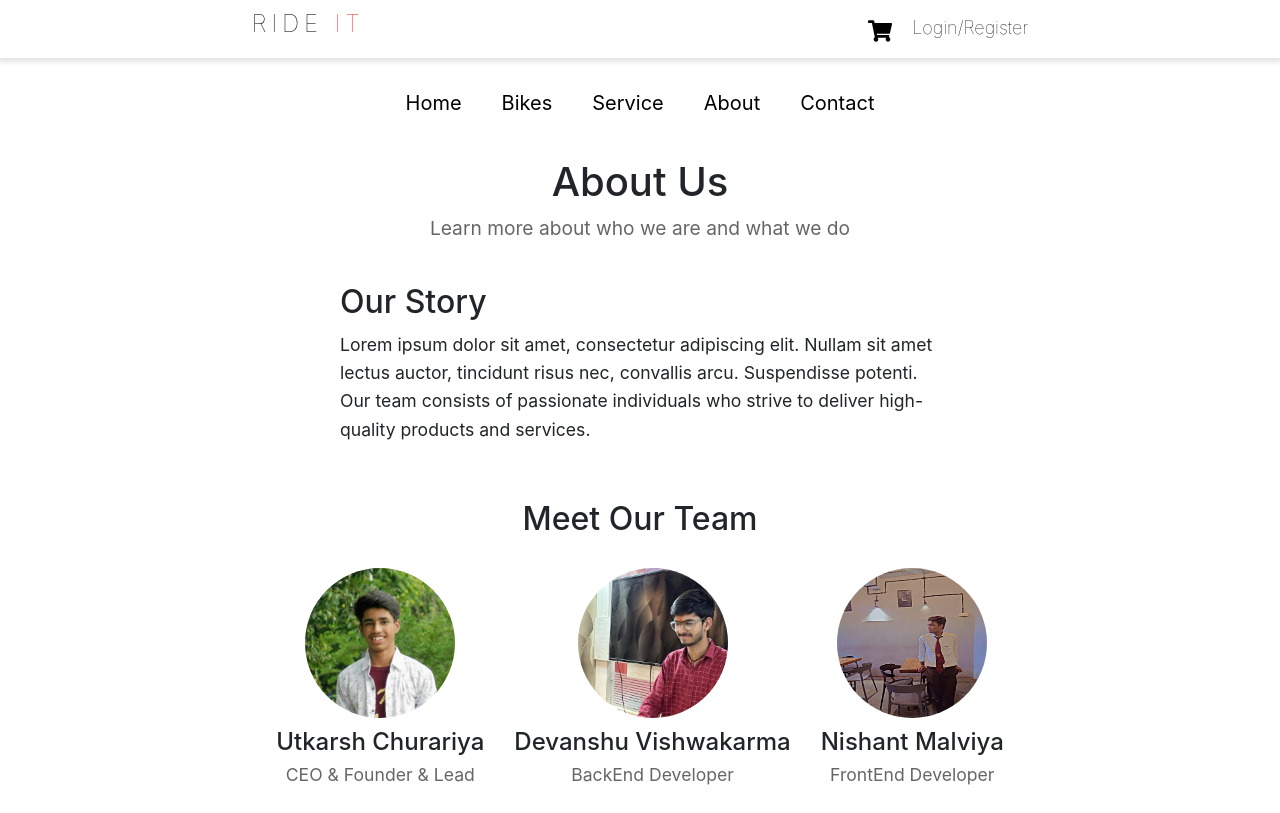
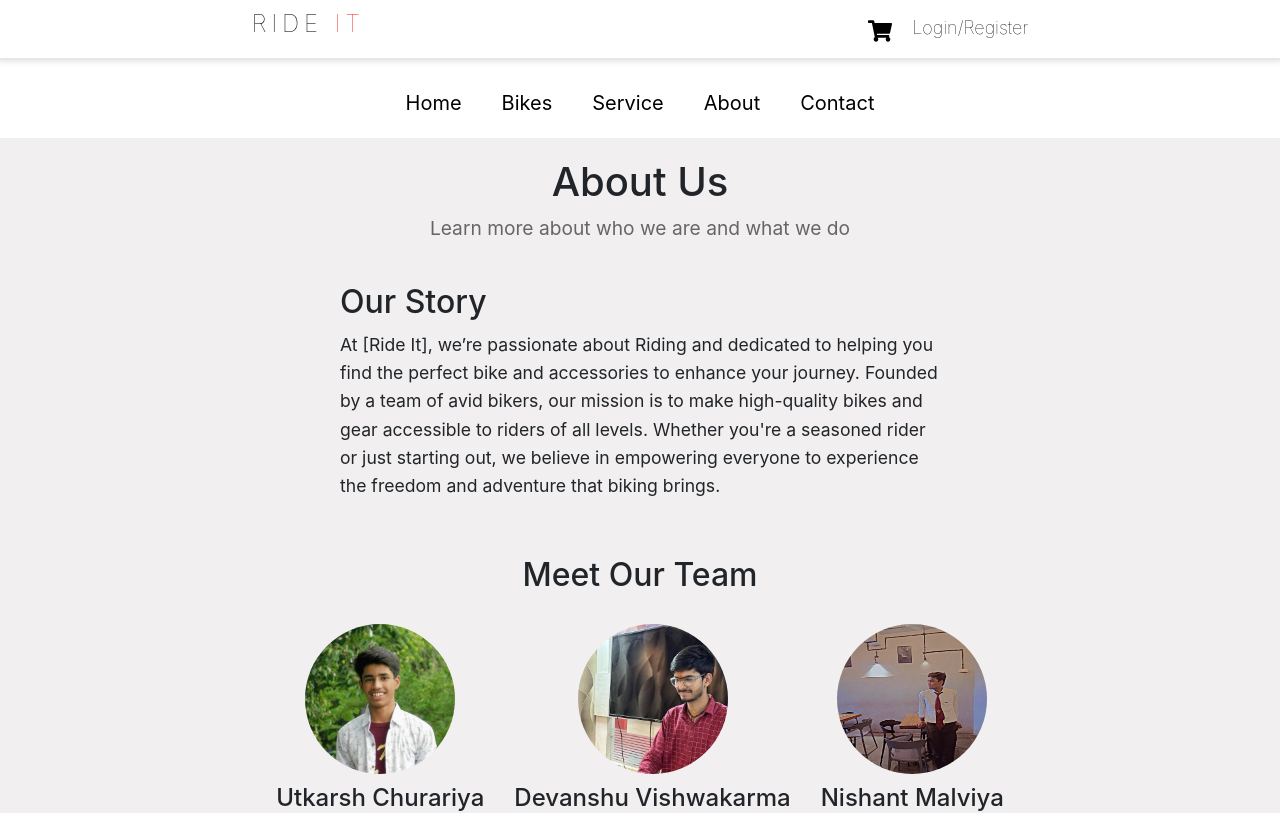
Before and after one commit to Utk1rs8/React_internship, a React (Create React App) app: page /about in a window 1280 px wide. Shown: the top 813 px of the page. Built offline with nearby package versions, Linux system fonts and the light colour scheme.

Commit message:
Login-page

```diff
--- a/src/About.js
+++ b/src/About.js
@@ -18,8 +18,7 @@ const About = () => {
         <div className="about-content">
           <h2>Our Story</h2>
           <p>
-            Lorem ipsum dolor sit amet, consectetur adipiscing elit. Nullam sit amet lectus auctor, tincidunt risus nec, convallis arcu. Suspendisse potenti.
-            Our team consists of passionate individuals who strive to deliver high-quality products and services.
+          At [Ride It], we’re passionate about Riding and dedicated to helping you find the perfect bike and accessories to enhance your journey. Founded by a team of avid bikers, our mission is to make high-quality bikes and gear accessible to riders of all levels. Whether you're a seasoned rider or just starting out, we believe in empowering everyone to experience the freedom and adventure that biking brings.
           </p>
         </div>
       </div>
--- a/src/LoginForm.js
+++ b/src/LoginForm.js
@@ -51,8 +51,8 @@ const LoginForm = () => {
                         value={userType}
                         onChange={(e) => setUserType(e.target.value)}
                     >
-                        <option value="client">Client</option>
-                        <option value="admin">Admin</option>
+                        <option style={{backgroundColor:"black", fontSize:"14px"}} value="client">Client</option>
+                        <option style={{backgroundColor:"black", fontSize:"14px"}} value="admin">Admin</option>
                     </select>
                 </div>
 
--- a/src/index.css
+++ b/src/index.css
@@ -715,7 +715,7 @@
   -webkit-font-smoothing: antialiased;
   -moz-osx-font-smoothing: grayscale;
   min-height: 100vh;
-  background: url('./bike.jpg') no-repeat;
+  background: url('/public/honda-cbr650r-2024-3840x2160-13405.jpg') no-repeat;
   background-size: cover;
   background-position: center;
 }
@@ -878,6 +878,7 @@
 /* About CSS */
 .about-page {
   padding: 20px;
+  background-color: rgb(241, 239, 239);
 
 }
 
```
